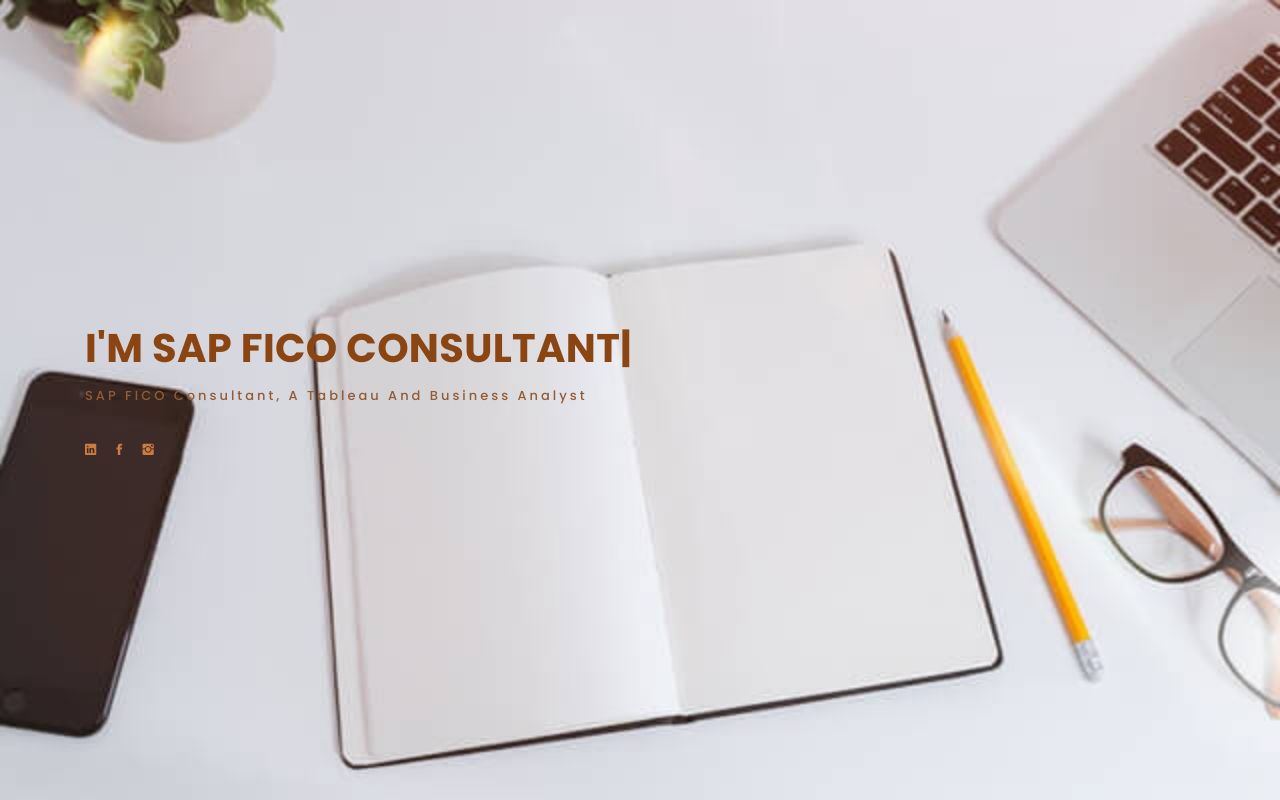
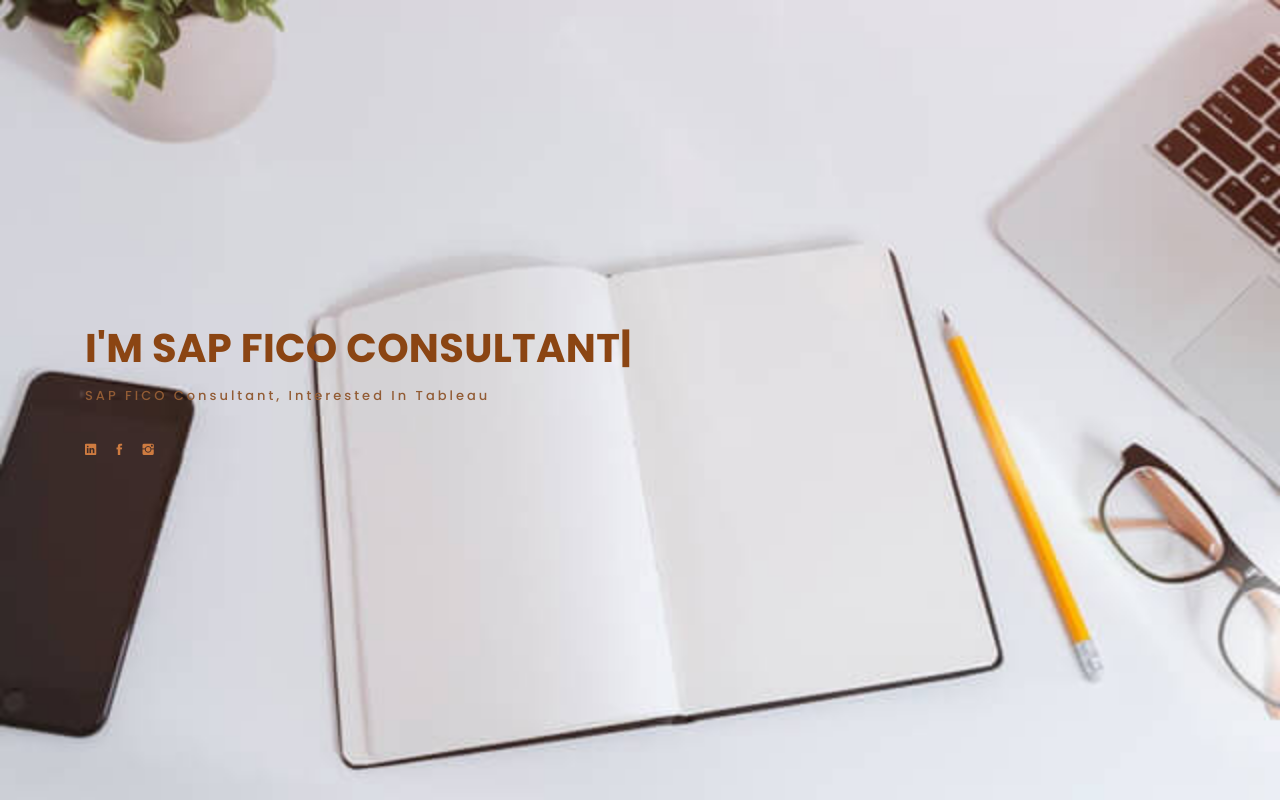
Before and after one commit to vullankib/shruthi-website, a plain HTML site: page index.html in a window 1280 px wide. Shown: the top 800 px of the page. Drawn offline with nearby package versions, Linux system fonts and the light colour scheme; files whose address does not match are found by name; a web font is replaced by a local one.

Commit message:
Updated text

```diff
--- a/index.html
+++ b/index.html
@@ -65,7 +65,7 @@
     <div class="container">
       <div class="hero-content">
         <h1>I'm <span class="typed"></span></h1>
-        <p class="typed-items" data-typed-person="Shruthi Korukonda">SAP FICO Consultant, A Tableau and Business Analyst </p>
+        <p class="typed-items" data-typed-person="Shruthi Korukonda">SAP FICO Consultant, Interested in Tableau</p>
 
         <ul class="list-unstyled list-social">
           <li><a href="https://www.linkedin.com/in/shruthi-korukonda-46b71016/"><i class="ion-social-linkedin"></i></a></li>
```
